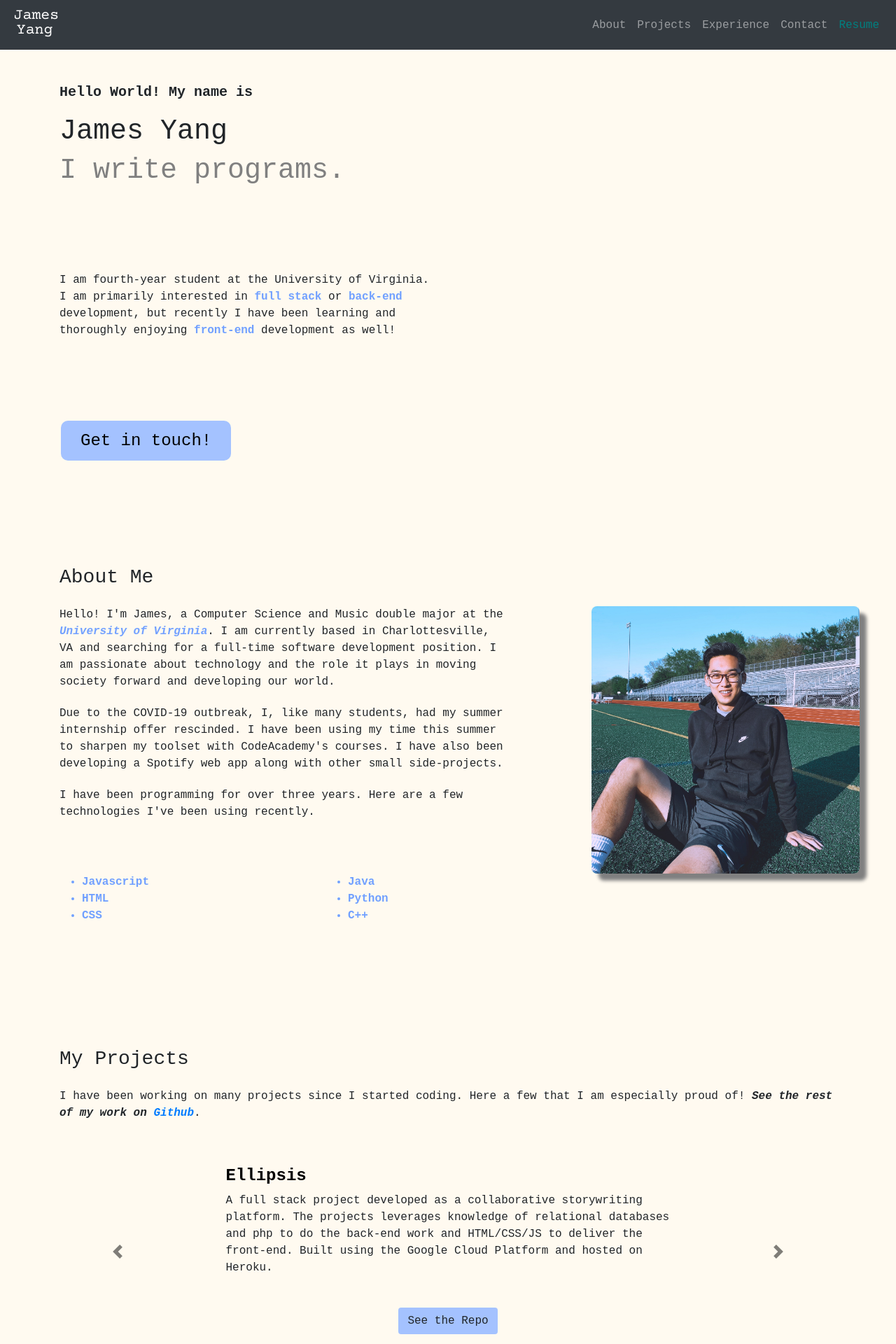
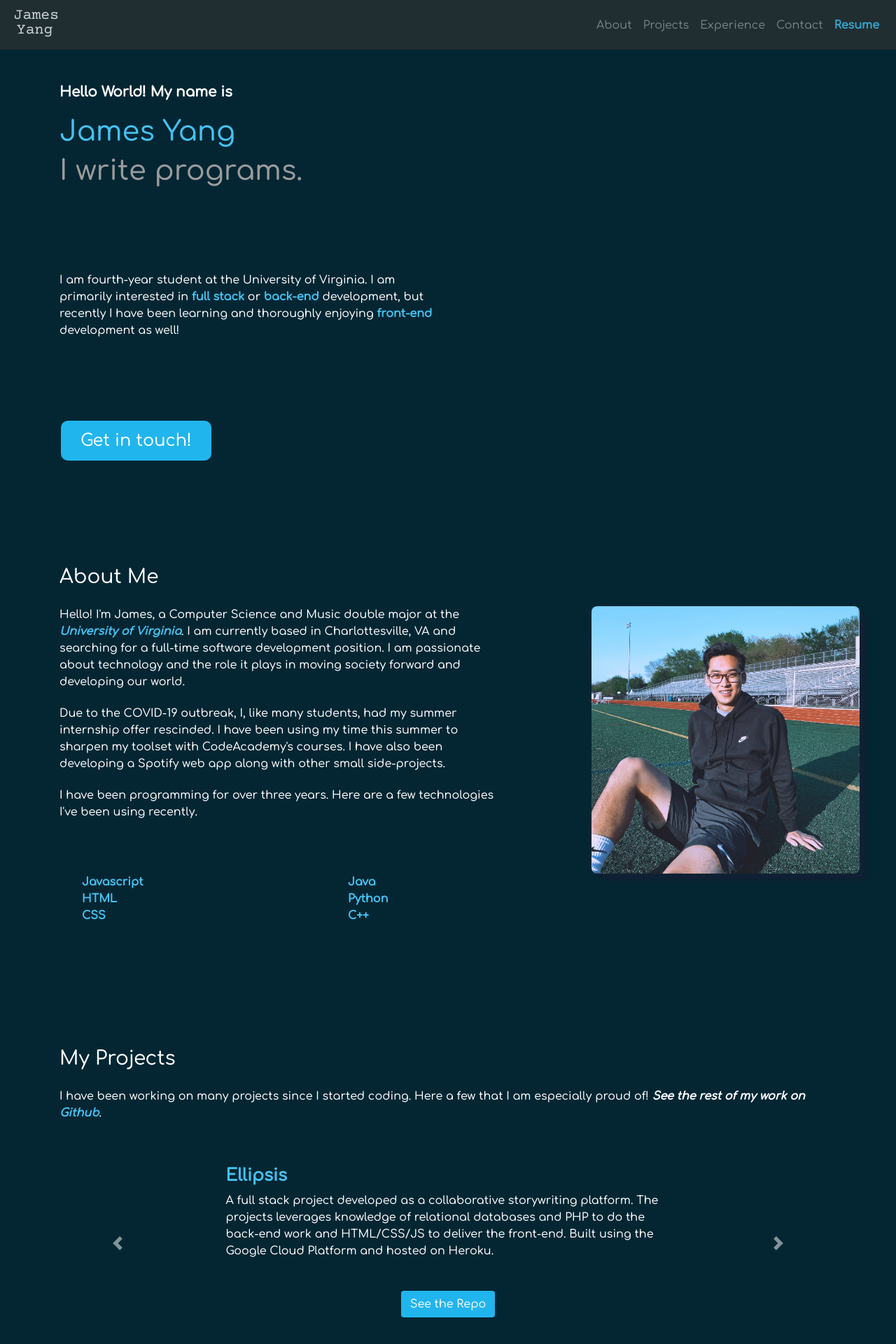
Before and after one commit to jy4uk/jy4uk.github.io, a PHP site: page / in a window 1280 px wide. Shown: the top 1920 px of the page at 70% size. Run offline with PHP 8.4, Linux system fonts and the light colour scheme.

Commit message:
color and font update

```diff
--- a/index.html
+++ b/index.html
@@ -9,6 +9,15 @@
     <link rel="stylesheet" href="https://stackpath.bootstrapcdn.com/bootstrap/4.5.0/css/bootstrap.min.css"
     integrity="sha384-9aIt2nRpC12Uk9gS9baDl411NQApFmC26EwAOH8WgZl5MYYxFfc+NcPb1dKGj7Sk" crossorigin="anonymous">
     <link rel="stylesheet" href="https://unpkg.com/aos@next/dist/aos.css" />
+    <link href="https://fonts.googleapis.com/css2?family=Comfortaa:wght@500&display=swap" rel="stylesheet">
+    <script>
+        $(window).scroll(function() {
+        if ($(this).scrollTop() > 450) {
+        $('nav').stop().fadeIn(800);
+        } else {$('nav').stop().fadeOut(800);
+        };
+        });
+    </script>
     <title>James Yang | Software Developer</title>
     </head>
 
@@ -16,14 +25,14 @@
     <body>
 
         <!--NAVBAR-->
-        <nav id="navbar" class="navbar fixed-top navbar-expand-sm navbar-dark bg-dark">
+        <nav id="navbar" class="navbar fixed-top navbar-expand-sm navbar-dark navbar-bg-color">
             <a class="navbar-brand" href="#"><img src="resources/brandimage.png" alt="James Yang"></a>
             <button class="navbar-toggler" type="button" data-toggle="collapse" data-target="#navbarSupportedContent" aria-controls="navbarSupportedContent" aria-expanded="false" aria-label="Toggle navigation">
               <span class="navbar-toggler-icon"></span>
             </button>
 
               <div id="navbarSupportedContent" class="navbar-collapse collapse w-100 order-3 dual-collapse2">
-                <ul class="navbar-nav ml-auto">
+                <ul class="nav navbar-nav ml-auto">
                     <li class="nav-item">
                         <a class="nav-link" href="#about-section">About</a>
                     </li>
@@ -57,9 +66,9 @@
                 <div class="row ">
                     <div class="col-6">
                         <p class="short-intro intro-paragraph">
-                            I am fourth-year student at the University of Virginia. I am primarily interested in <span class="development">full stack</span>
-                            or <span class= development>back-end</span> development, but recently I have been learning
-                            and thoroughly enjoying <span class="development">front-end</span> development as well!
+                            I am fourth-year student at the University of Virginia. I am primarily interested in <span class="development staticorange">full stack</span>
+                            or <span class="development staticorange">back-end</span> development, but recently I have been learning
+                            and thoroughly enjoying <span class="development staticorange">front-end</span> development as well!
                         </p>
                     </div>
                 </div>
@@ -73,7 +82,7 @@
         </div>
 
         <!--ABOUT-->
-        <div data-aos="fade-up" data-aos-offset="200" id="about-section" class="about">
+        <div data-aos="fade-up" data-aos-duration="1000" aos-mirror="true" data-aos-easing="ease-in-out" data-aos-offset="200" id="about-section" class="about">
             <div class="container" >
                 <div class="row">
                     <div class="col">
@@ -83,7 +92,7 @@
                 <div class="row">
                     <div class="col-7">
                         <p class="about-me">
-                            Hello! I'm James, a Computer Science and Music double major at the <span><a class="uva" target="_blank" href="https://www.virginia.edu">University of Virginia</a></span>.
+                            Hello! I'm James, a Computer Science and Music double major at the <span><a class="orange uva" target="_blank" href="https://www.virginia.edu">University of Virginia</a></span>.
                             I am currently based in Charlottesville, VA and searching for a full-time software development position.
                             I am passionate about technology and the role it plays in moving society forward and developing our world.
                         </p>
@@ -123,7 +132,7 @@
         </div>
 
         <!--Projects-->
-        <div data-aos="fade-up" data-aos-offset="200" id="my-projects" class="projects">
+        <div  data-aos="fade-up" data-aos-duration="1000" aos-mirror="true" data-aos-easing="ease-in-out" data-aos-offset="200" id="my-projects" class="projects">
             <!--TRYING SOMETHING NEW-->
             <div class="container">
                 <div class="row">
@@ -134,7 +143,7 @@
                 <div class="row">
                     <div class="col">
                         <p id="project-descriptor">I have been working on many projects since I started coding. Here a few that I am especially proud of!
-                            <span class="github">See the rest of my work on <a target="_blank" href="https://www.github.com/jy4uk">Github</a></span>.
+                            <span class="github">See the rest of my work on <a class="orange link" target="_blank" href="https://www.github.com/jy4uk">Github</a></span>.
                         </p>
 
                     </div>
@@ -149,7 +158,7 @@
                                     <div class="col-7">
                                         <h4 class="project-title">Ellipsis</h4>
                                         <p class="project-desc">A full stack project developed as a collaborative storywriting platform. The projects leverages
-                                            knowledge of relational databases and php to do the back-end work and HTML/CSS/JS to deliver the front-end. Built using the
+                                            knowledge of relational databases and PHP to do the back-end work and HTML/CSS/JS to deliver the front-end. Built using the
                                             Google Cloud Platform and hosted on Heroku.
                                         </p>
                                         <div class="row justify-content-center space-button">
@@ -200,7 +209,7 @@
             <!--END OF TRYING-->
 
         <!--Experience-->
-        <div data-aos="fade-up" data-aos-offset="200"  id="experience-section" class="experience">
+        <div  data-aos="fade-up" data-aos-duration="1000" aos-mirror="true" data-aos-easing="ease-in-out" data-aos-offset="200"  id="experience-section" class="experience">
             <div class="container">
                 <div class="row">
                     <div class="col">
@@ -217,23 +226,24 @@
                     <div class="col">
                         <ul class="nav nav-tabs">
                             <li class="active">
-                                <a id="job-title" data-toggle="tab" href="#ta">Teaching Assistant</a>
+                                <a id="job-title" class="orange" data-toggle="tab" href="#ta">Teaching Assistant</a>
                             </li>
                             <li>
-                                <a id="job-title" data-toggle="tab" href="#sep">Summer Enrichment Program</a>
+                                <a id="job-title" class="orange" data-toggle="tab" href="#sep">Summer Enrichment Program</a>
                             </li>
                             <li>
-                                <a id="job-title" data-toggle="tab" href="#tutoring">Mathematics Tutor</a>
+                                <a id="job-title" class="orange" data-toggle="tab" href="#tutoring">Mathematics Tutor</a>
                             </li>
                             <li>
-                                <a id="job-title" data-toggle="tab" href="#your-company">What's Next?</a>
+                                <a id="job-title" class="orange" data-toggle="tab" href="#your-company">What's Next?</a>
                             </li>
                           </ul>
 
                           <div class="tab-content">
                             <div id="ta" class="tab-pane fade-in active">
-                              <h3>Teaching Assistant</h3>
-                              <h8 id="job-location" class="uva">University of Virginia</h8>
+                              <br>
+                              <h4 class="jobname">Teaching Assistant</h4>
+                              <h8 id="job-location" class="staticorange uva">University of Virginia</h8>
                               <br>
                               <h8>Jan 2019 - Present</h8>
                               <ul>
@@ -244,8 +254,9 @@
                               </ul>
                             </div>
                             <div id="sep" class="tab-pane fade">
-                              <h3>Summer Enrichment Program</h3>
-                              <h8 id="job-location" class="uva">University of Virginia</h8>
+                              <br>
+                              <h4 class="jobname">Summer Enrichment Program</h4>
+                              <h8 id="job-location" class="staticorange uva">University of Virginia</h8>
                               <br>
                               <h8>Jun 2019 - August 2019</h8>
                               <ul>
@@ -257,8 +268,9 @@
                               </ul>
                             </div>
                             <div id="tutoring" class="tab-pane fade">
-                              <h3>Mathematics Tutor</h3>
-                              <h8 id="job-location" class="uva">Charlottesville, VA</h8>
+                              <br>
+                              <h4 class="jobname">Mathematics Tutor</h4>
+                              <h8 id="job-location" class="staticorange uva">Charlottesville, VA</h8>
                               <br>
                               <h8>May 2019 - Jan 2020</h8>
                               <ul>
@@ -267,8 +279,9 @@
                               </ul>
                             </div>
                             <div id="your-company" class="tab-pane fade">
-                                <h3 id=whatsnext>Your Company?</h3>
-                                <h8 id="job-location" class="uva">Where Your Company is Located</h8>
+                                <br>
+                                <h4 class="jobname" id=whatsnext>Your Company?</h4>
+                                <h8 id="job-location" class="staticorange uva">Where Your Company is Located</h8>
                                 <br>
                                 <h8>Post-Grad May 2021</h8>
                                 <ul>
@@ -285,7 +298,7 @@
         </div>
 
         <!--Contact-->
-        <div data-aos="fade-up" data-aos-offset="200"  id="contact-section" class="contact">
+        <div  data-aos="fade-up" data-aos-duration="1000" aos-mirror="true" data-aos-easing="ease-in-out" data-aos-offset="200"  id="contact-section" class="contact">
             <div class="container">
                 <div class="row">
                     <div class="col">
@@ -294,7 +307,7 @@
                 </div>
                 <div class="row">
                     <div class="col">
-                        <p>I am currently seeking employment and am open for interviews! <br>Feel free to email me at <a href="mailto:jy4uk@virginia.edu">jy4uk@virginia.edu</a> or click the button
+                        <p>I am currently seeking employment and am open for interviews! <br>Feel free to email me at <a class="orange link" href="mailto:jy4uk@virginia.edu">jy4uk@virginia.edu</a> or click the button
                             below to open the mail app directly!
                         </p>
                     </div>
@@ -309,7 +322,7 @@
 
 
         <footer>
-            <p>This website was built from scratch! Check out my github repo for the source code! <a id="footerlink" target="_blank" href="https://www.github.com/jy4uk/resumeWebsite">James Yang | CO 2021</a></p>
+            <p>This website was built from scratch! Check out my github repo for the source code! <a class="link orange" target="_blank" href="https://www.github.com/jy4uk/resumeWebsite">James Yang | CO 2021</a></p>
         </footer>
 
 
--- a/resources/css/styles.css
+++ b/resources/css/styles.css
@@ -1,30 +1,50 @@
 * {
-    font-family: 'Courier New', Courier, monospace;
+    font-family: 'Comfortaa', cursive;
+}
+
+body{
+    background-color: #042633 !important;
+    padding-top: 120px;
+    color: white !important;
+}
+
+.navbar{
+    display: none;
+}
+
+.navbar-bg-color {
+    background-color: #293131 !important;
+    opacity: 0.8;
+}
+
+
+.nav-link {
+    font-family: 'Comfortaa', cursive;
+    color: white ;
 }
 
 #resume {
-    color: teal;
+    color: #46c1f0 !important;
+    font-weight: bold;
 }
 
 #resume:hover {
-    color: white;
+    color: yellow !important;
 }
 
-.nav-link {
-    font-family: 'Courier New', Courier, monospace
-}
-
-body {
-    padding-top: 120px;
-}
 
 #hello-world{
     font-weight: bold;
+    color: white;
     margin-bottom: 1em;
 }
 
+#jamesyang{
+    color:#46c1f0;
+}
+
 #i-code {
-    color: gray;
+    color: rgb(155, 155, 155);
 }
 
 .intro-statement, .intro-paragraph{
@@ -36,31 +56,36 @@ body {
     padding-bottom: 4rem;
 }
 
-.development{
-    color: #71a0ff;
-    font-weight: bold;
+.orange{
+    color: #46c1f0;
 }
 
-body{
-    background-color: floralwhite !important;
+.development{
+    font-weight: bold;
+    color: #46c1f0 !important;
 }
 
+
 .button, .btn {
-    background-color: #a4c2ff!important;
+    background-color: #21b5ee!important;
     border: none;
     padding: 15px 28px;
     text-align: center;
     margin: 4px 2px;
     cursor: pointer;
     font-size: 16px;
-    color: black;
+    color: white;
     border-radius: 10px;
 }
 
 .button:hover {
     background-color: #71a0ff;
+    color: yellow;
 }
 
+.btn:hover {
+    color: yellow !important;
+}
 
 .about{
     padding-top: 10rem;
@@ -74,31 +99,43 @@ body{
     padding-bottom: 5px;
 }
 
+.link{
+    font-weight: bold;
+}
+
 .uva{
     font-weight: bold;
     font-style: italic;
-    color: #73a1ff;
 }
 
 #mypic {
     width: 150%;
     border-radius: 8px;
-    box-shadow: 10px 10px 5px gray ;
+    box-shadow: 10px 10px 5px #0f2133 ;
 }
 
 #technologies {
     padding-left: 2rem;
-    color: #71a0ff;
+    color: #46c1f0 !important;
     font-weight: bold;
+    list-style-type: none;
 }
 
 .project-title{
     font-weight: bold;
-    color:black;
+    color:#46c1f0;
 }
 
-.card-text{
-    color: black;
+.btn{
+    color: floralwhite !important;
+}
+
+.staticorange{
+    color:yellow ;
+}
+
+.orange:hover{
+    color:yellow;
 }
 
 .projects {
@@ -114,10 +151,6 @@ body{
     padding-bottom: 3rem;
 }
 
-.card{
-    background-color: #73a1ff !important;
-}
-
 .contact{
     padding-top: 10rem;
 }
@@ -126,16 +159,15 @@ body{
     padding-right: 6rem;
     font-size: 1.25rem;
     font-weight: bold;
-    color: #73a1ff;
+}
+
+.jobname{
+    text-decoration: underline;
 }
 
 #job-location{
     padding-top: 10px;
     padding-bottom: 10px;
-}
-
-#footer-link{
-    color:#73a1ff;
 }
 
 footer {
@@ -157,20 +189,19 @@ footer {
 }
 
 .yellow-warning{
-    color: #f9b100;
     font-weight: bold;
-}
-
-.carousel-control-next-icon, .carousel-control-prev-icon{
-    filter: invert();
+    color: yellow;
 }
 
 .space-button{
     padding-top: 1.6rem;
 }
 
+
+
 #navbar {
-    transition: top 0.5s;
+    position: fixed;
+
 }
 
 .sideways-left {
```
Also changed, not shown: script.js (added, +38 -0 lines), 2 other files.
